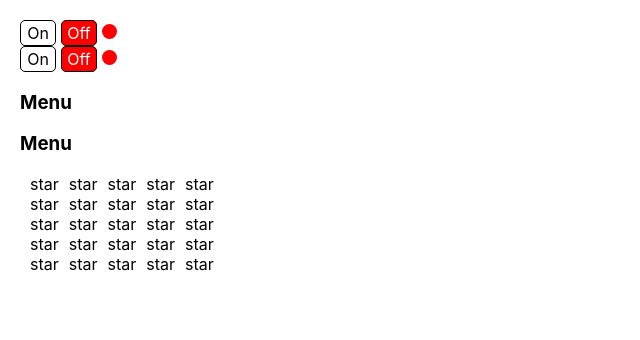
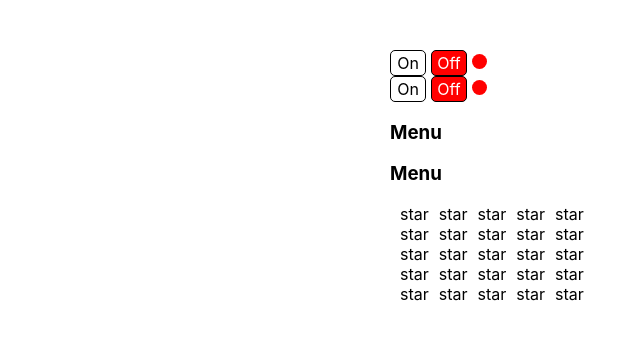
Before and after one commit to AlexNewHere/kabzda-ts, a React (Create React App) app: page / in a window 1280 px wide. Shown: the top 340 px of the page, without its empty margins (0-640 px from the left). Built offline with nearby package versions, Linux system fonts and the light colour scheme.

Commit message:
Rating Star of/on completed

```diff
--- a/src/App.css
+++ b/src/App.css
@@ -1,3 +1,8 @@
 body {
     margin: 20px;
 }
+
+.app {
+    width: 500px;
+    margin: 50px auto;
+}
--- a/src/App.tsx
+++ b/src/App.tsx
@@ -1,14 +1,14 @@
 import React from 'react';
 import './App.css';
-import {Accordion} from "./components/Accordion/Accordion";
-import {Rating} from "./components/Rating/Rating";
+// import {Accordion} from "./components/Accordion/Accordion";
+// import {Rating} from "./components/Rating/Rating";
 import {OnOff} from './components/OnOff/OnOff';
 import {UnControlAccordion} from './components/UncontrolAccordion/UncontrolAccordion';
 import {UnRating} from './components/UnRating/UnRating';
 
 const App = () => {
     return (
-        <div>
+        <div className={'app'}>
             {/*<PageTitle title={'This is APP component'}/>*/}
             {/*<PageTitle title={'APP component'}/>*/}
             {/*<Rating value={0}/>*/}
@@ -34,14 +34,14 @@ const App = () => {
         </div>
     )
 }
-type PageTitlePropsType = {
-    title: string
-}
-
-function PageTitle(props: PageTitlePropsType) {
-    console.log('PageTitle')
-    return <h1>{props.title}</h1>
-}
+// type PageTitlePropsType = {
+//     title: string
+// }
+//
+// function PageTitle(props: PageTitlePropsType) {
+//     console.log('PageTitle')
+//     return <h1>{props.title}</h1>
+// }
 
 
 export default App;
--- a/src/components/UnRating/UnRating.tsx
+++ b/src/components/UnRating/UnRating.tsx
@@ -32,7 +32,7 @@ type StarPropsType = {
 }
 const Star = (props: StarPropsType) => {
 
-    return (props.selected) ?
+    return props.selected ?
         <span><b>star </b></span>
         : <span>star </span>;
 
```
